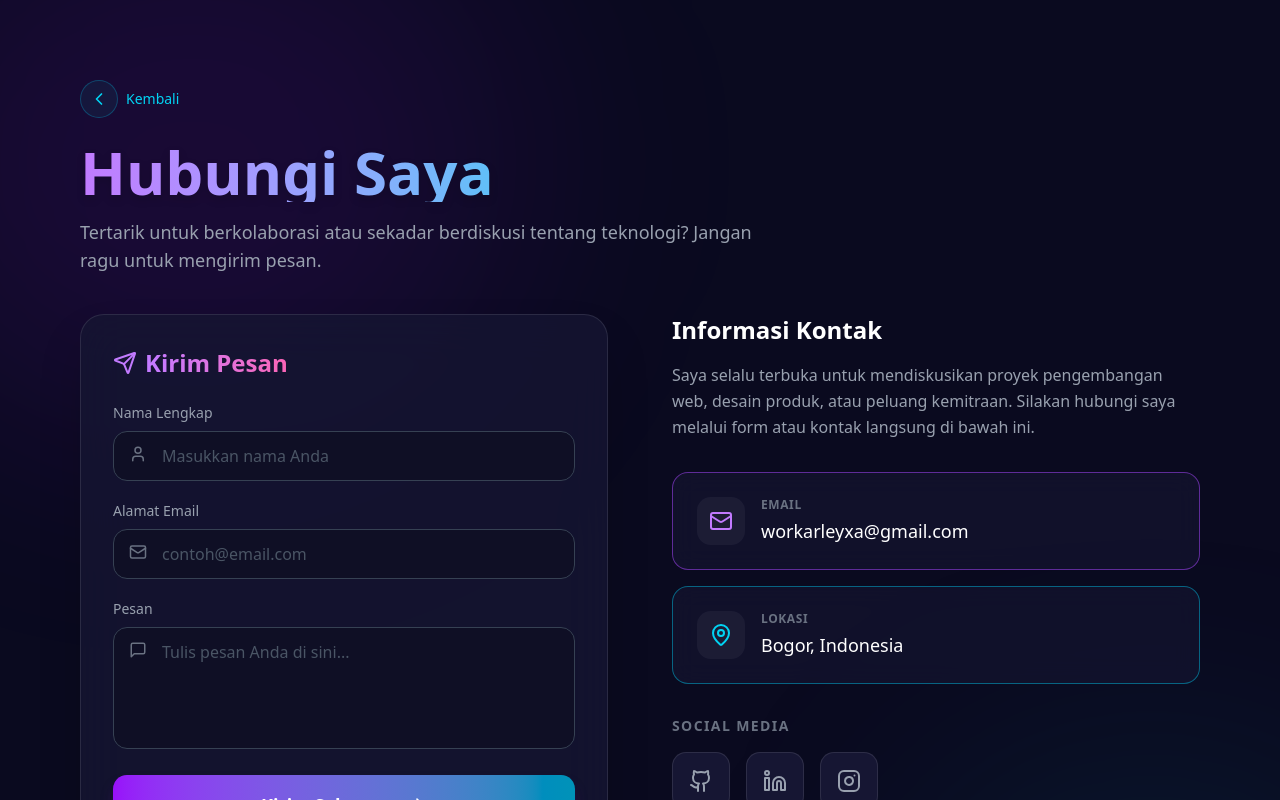
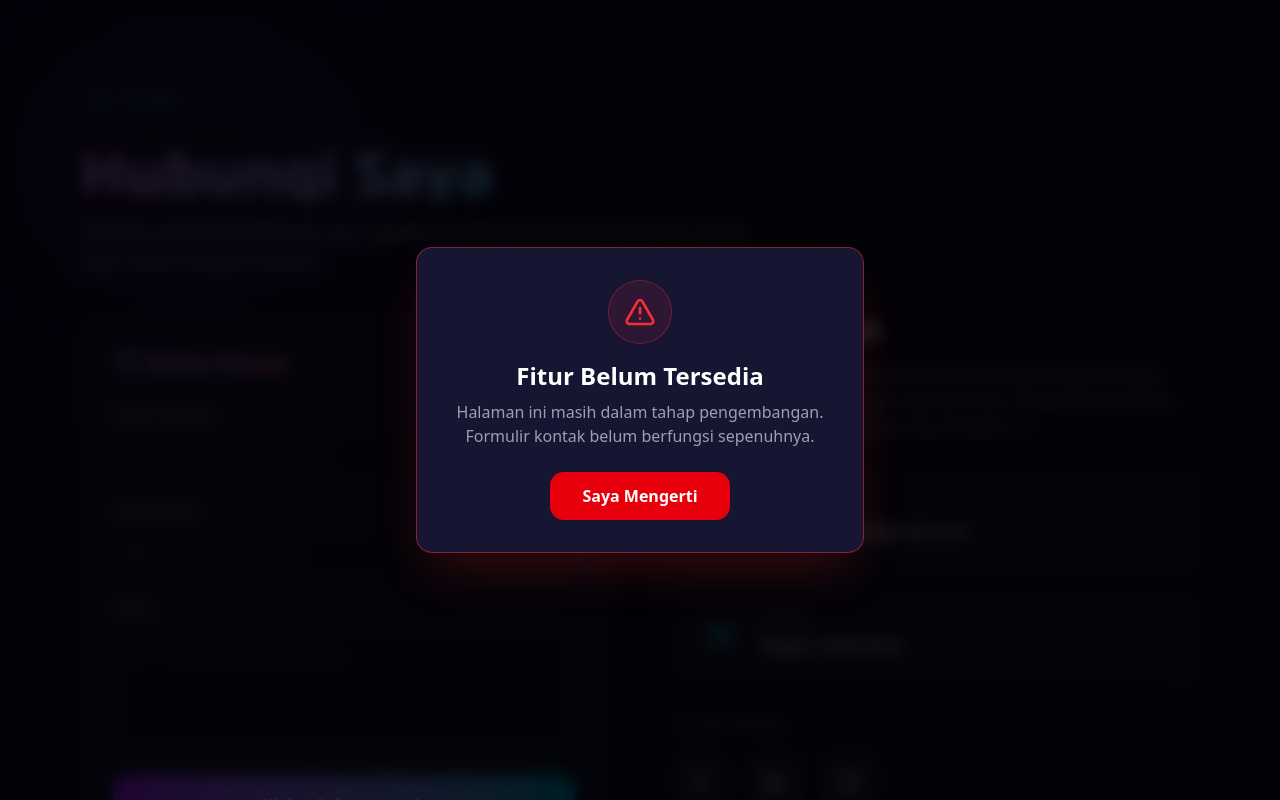
Before and after one commit to ArleyxaSyarif/Portofolio-Alek, a Next.js app: page /kontak in a window 1280 px wide. Shown: the top 800 px of the page. Built offline with nearby package versions, Linux system fonts and the light colour scheme.

Commit message:
update baru

```diff
--- a/src/app/kontak/page.tsx
+++ b/src/app/kontak/page.tsx
@@ -16,6 +16,7 @@ import {
     Instagram,
 } from "lucide-react";
 import Link from "next/link";
+import { motion, AnimatePresence } from "framer-motion";
 
 // Custom Alert Component
 const CustomAlert: React.FC<{ message: string; type: "success" | "error" }> = ({
@@ -62,6 +63,7 @@ export default function KontakPage() {
     const [isSubmitting, setIsSubmitting] = useState(false);
     const [alertMessage, setAlertMessage] = useState<string | null>(null);
     const [alertType, setAlertType] = useState<"success" | "error">("success");
+    const [showWarning, setShowWarning] = useState(true);
 
     const triggerAlert = (msg: string, type: "success" | "error") => {
         setAlertMessage(msg);
@@ -124,6 +126,46 @@ export default function KontakPage() {
             {/* Background Elements */}
             <div className="absolute top-[-10%] left-[-10%] w-[50%] h-[50%] bg-purple-600/10 rounded-full blur-[120px] pointer-events-none" />
             <div className="absolute bottom-[-10%] right-[-10%] w-[40%] h-[40%] bg-cyan-600/10 rounded-full blur-[120px] pointer-events-none" />
+
+            {/* Warning Popup Modal */}
+            <AnimatePresence>
+                {showWarning && (
+                    <div className="fixed inset-0 z-[100] flex items-center justify-center px-4">
+                        {/* Backdrop */}
+                        <motion.div
+                            initial={{ opacity: 0 }}
+                            animate={{ opacity: 1 }}
+                            exit={{ opacity: 0 }}
+                            onClick={() => setShowWarning(false)}
+                            className="absolute inset-0 bg-black/80 backdrop-blur-sm"
+                        />
+
+                        {/* Modal Content */}
+                        <motion.div
+                            initial={{ scale: 0.9, opacity: 0 }}
+                            animate={{ scale: 1, opacity: 1 }}
+                            exit={{ scale: 0.9, opacity: 0 }}
+                            className="relative bg-[#161633] border border-red-500/50 p-6 md:p-8 rounded-2xl shadow-2xl shadow-red-900/40 max-w-md w-full text-center"
+                        >
+                            <div className="w-16 h-16 bg-red-500/10 rounded-full flex items-center justify-center mx-auto mb-4 border border-red-500/30">
+                                <AlertTriangle className="text-red-500" size={32} />
+                            </div>
+
+                            <h3 className="text-2xl font-bold text-white mb-2">Fitur Belum Tersedia</h3>
+                            <p className="text-gray-400 mb-6">
+                                Halaman ini masih dalam tahap pengembangan. Formulir kontak belum berfungsi sepenuhnya.
+                            </p>
+
+                            <button
+                                onClick={() => setShowWarning(false)}
+                                className="bg-red-600 hover:bg-red-700 text-white font-bold py-3 px-8 rounded-xl transition-all w-full md:w-auto hover:shadow-lg hover:shadow-red-900/20"
+                            >
+                                Saya Mengerti
+                            </button>
+                        </motion.div>
+                    </div>
+                )}
+            </AnimatePresence>
 
             {alertMessage && <CustomAlert message={alertMessage} type={alertType} />}
 
```
